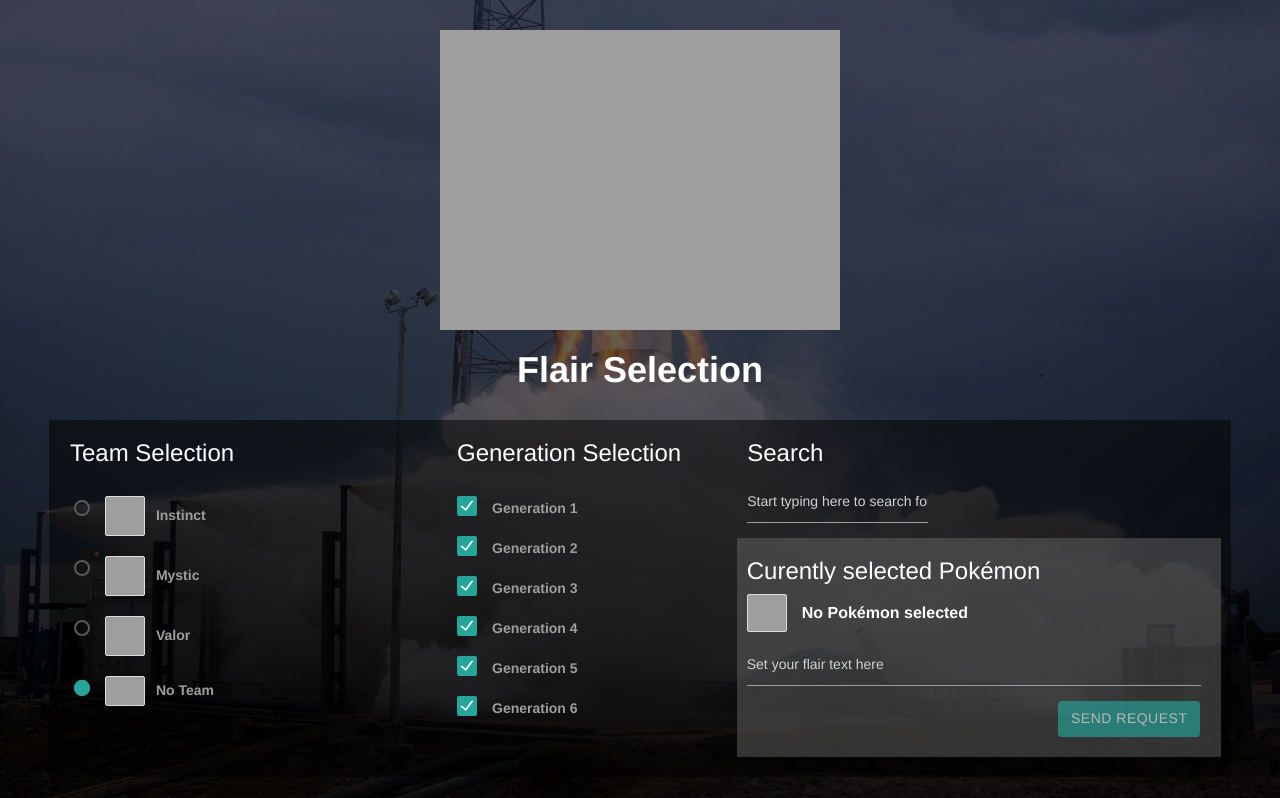
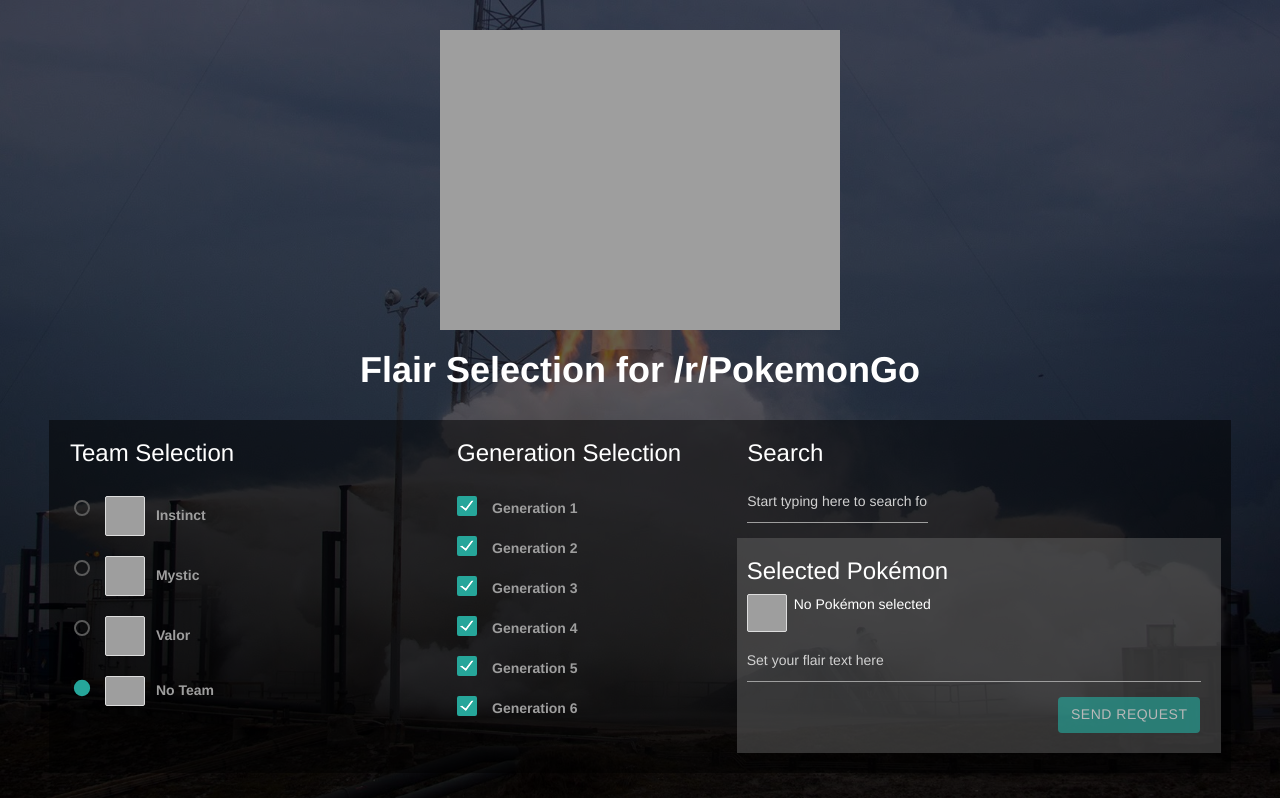
Before and after one commit to BattleRush/PokemonGoFlairSelection, a plain HTML site: page index.html in a window 1280 px wide. Shown: the top 798 px of the page. Drawn offline with Linux system fonts and the light colour scheme; grey boxes are pictures that could not be loaded.

Commit message:
Index title change

```diff
--- a/index.html
+++ b/index.html
@@ -49,17 +49,12 @@
 <body ng-controller="MainController">
     <center>
         <img src="http://b.thumbs.redditmedia.com/92vX2lUrp9e_9zTSn81BTAtWsBiXXHo9wn_PdqfeydU.png" />
-        <h1><b>Flair Selection</b></h1>
+        <h1><b>Flair Selection for /r/PokemonGo</b></h1>
     </center>
 
     <div class="row">
         <div class="container">
             <br />
-            <!--<p>
-                Select a team and click on a Pokémon you want as your flair on /r/PokemonGo.
-            </p>-->
-
-
             <div class="row">
                 <div class="row" style="background-color: rgba(0,0,0,0.5);">
                     <div class="col s12">
@@ -145,13 +140,11 @@
 
                             <div class="row col" style="background-color:rgba(100,100,100,0.50);padding:0 20px 20px 10px;">
                                 <h3>
-                                    Curently selected Pokémon
+                                    Selected Pokémon
                                 </h3>
                                 <span ng-class="'left pokemonSelect flair flair-' + (currentlySelectedPokemon ? (teamFlairCss + '-' + currentlySelectedPokemon.css) : 'sp')"></span>
 
-                                <p class="left" style="display: table-cell;
-    vertical-align: middle;
-    padding: 8px; font-size:16px;width:200px; font-weight:bold;">{{currentlySelectedPokemon.name ? currentlySelectedPokemon.name : 'No Pokémon selected'}}</p>
+                                <p class="left pokemonName">{{currentlySelectedPokemon.name ? currentlySelectedPokemon.name : 'No Pokémon selected'}}</p>
 
                                 <input placeholder="Set your flair text here" type="text" ng-model="flairMessage" class="validate white-text">
 
@@ -178,15 +171,10 @@
                 </div>
             </div>
 
-
-
-
-
             <div class="row white-text">
                 Created by /u/BattleRushGaming <a href="https://twitter.com/BattleRushFPS" target="_blank" class="blue-text lighten-2">Twitter</a><br />
                 Source available on <a href="https://github.com/BattleRush/PokemonGoFlairSelection" target="_blank" class="blue-text lighten-2">GitHub</a>.
             </div>
-
         </div>
 </body>
 </html>
```
